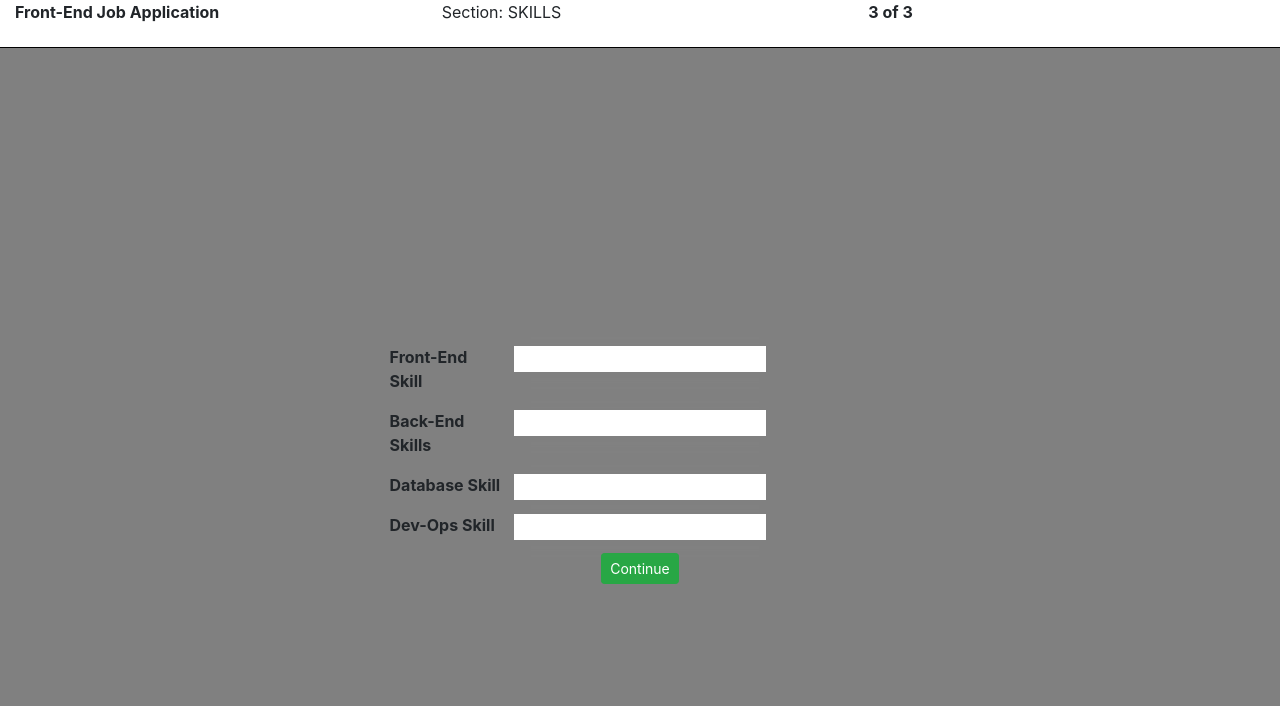
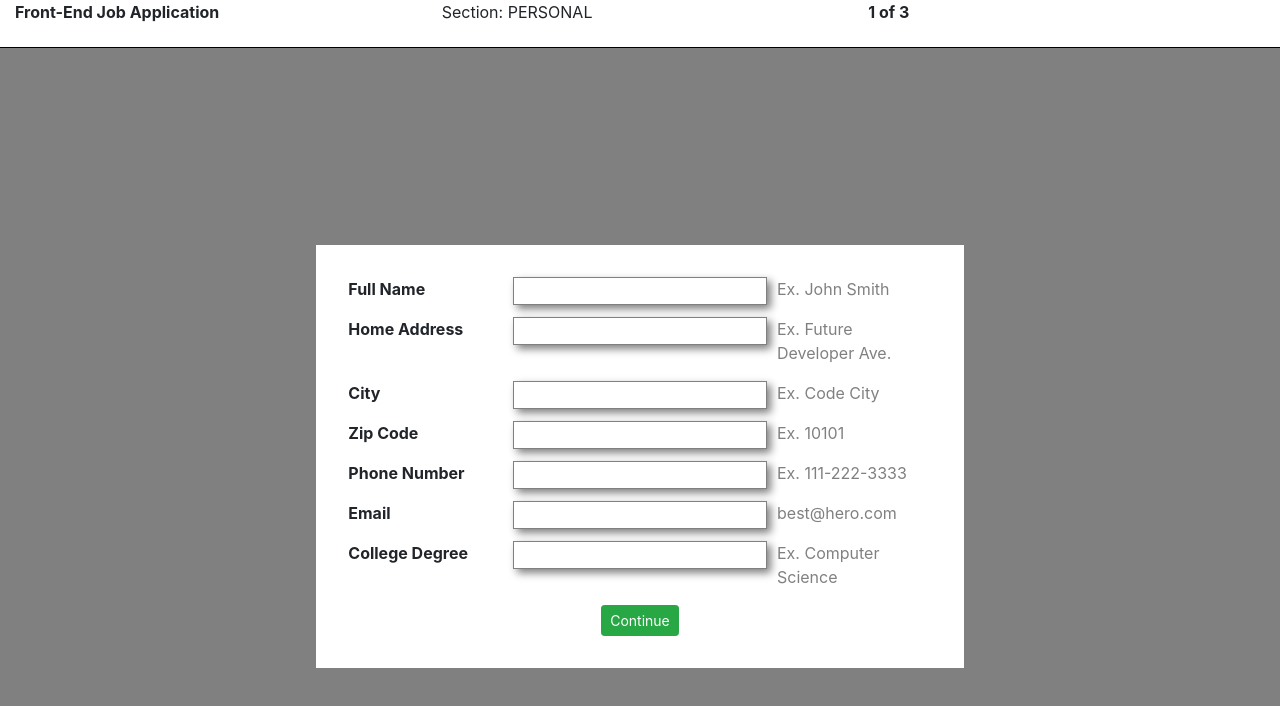
Before and after one commit to jcsmileyjr/job-application, a Vue app: page / in a window 1280 px wide. Shown: the top 706 px of the page. Built offline with nearby package versions, Linux system fonts and the light colour scheme.

Commit message:
Finished "Skills" section and logic to routing
Update App.vue to change screens when "continue" button is pressed.
Updated example text for Skills section

```diff
--- a/src/App.vue
+++ b/src/App.vue
@@ -30,17 +30,21 @@ export default {
       peronalData:{},
       workData:{},
       skillsData:{},
-      currentView:"skills",
-      pages:3,
+      currentView:"personal",
+      pages:1,
     }
   },
   methods:{
     updatePersonal(data){
       this.peronalData = data;
+      this.currentView = "work";
+      this.pages = 2;
     },
 
     updateWork(data){
       this.workData = data;
+      this.currentView = "skills";
+      this.pages = 3;
     },
 
     updateSkills(data){
--- a/src/components/Skills.vue
+++ b/src/components/Skills.vue
@@ -4,22 +4,22 @@
             <b-form-row class="input-form">
                 <b-col><label class="bold-label">Front-End Skill</label></b-col>
                 <b-col><input type="text" v-model="skillsData.feSkills" /></b-col>
-                <b-col><label class="example-label">Coders Delight</label></b-col>
+                <b-col><label class="example-label">Vue</label></b-col>
             </b-form-row>
             <b-form-row class="input-form">
                 <b-col><label class="bold-label">Back-End Skills</label></b-col>
                 <b-col><input type="text" v-model="skillsData.beSkills" /></b-col>
-                <b-col><label class="example-label">Coders Bay</label></b-col>
+                <b-col><label class="example-label">.Net</label></b-col>
             </b-form-row>
             <b-form-row class="input-form">
                 <b-col><label class="bold-label">Database Skill</label></b-col>
                 <b-col><input type="text" v-model="skillsData.dbSkills" /></b-col>
-                <b-col><label class="example-label">Coders</label></b-col>
+                <b-col><label class="example-label">MongoDB</label></b-col>
             </b-form-row>
             <b-form-row class="input-form">
                 <b-col><label class="bold-label">Dev-Ops Skill</label></b-col>
                 <b-col><input type="text" v-model="skillsData.doSkills" /></b-col>
-                <b-col><label class="example-label">01010</label></b-col>
+                <b-col><label class="example-label">Microsoft Google Platform</label></b-col>
             </b-form-row>
             <div class="centerButton">
                 <b-button variant="success" type="submit" size="sm" @click="updateState">Continue</b-button>
@@ -71,9 +71,9 @@ export default {
         color: grey;
     }
 
-    #work {
+    #skills {
         background-color: white;
-        padding: 2rem;
+        padding: 1rem;
         margin-bottom: 1rem;
     }
 
@@ -82,3 +82,4 @@ export default {
             font-size: .8rem;
         }
     }
+</style>
```
